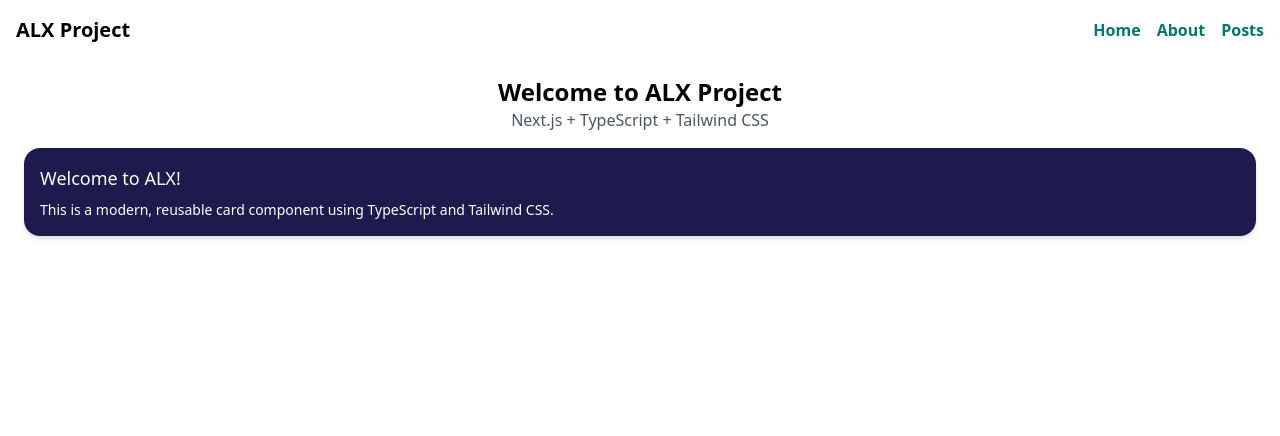
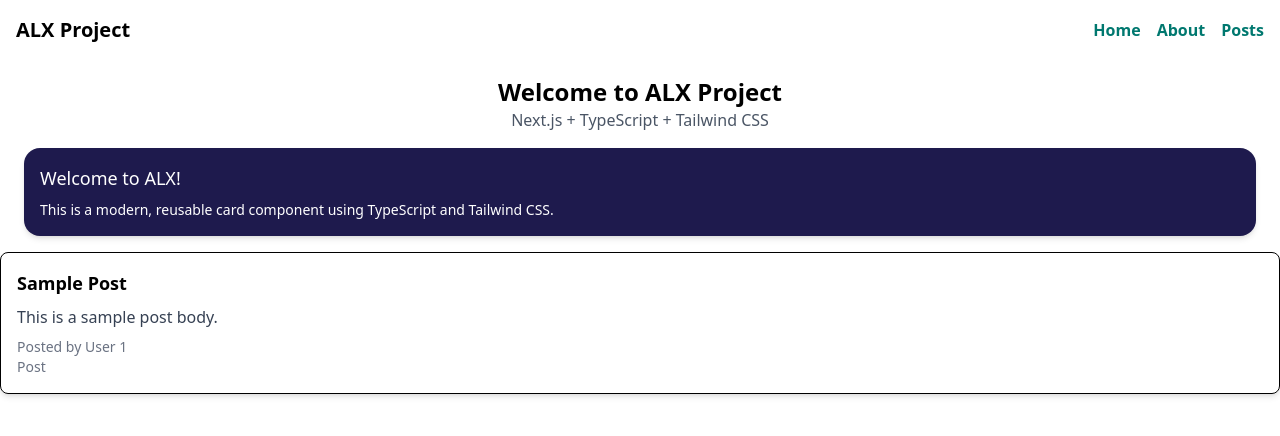
Before and after one commit to kamau552/alx-project-0x02-setup, a Next.js app in the folder alx-project-0x02/: page / in a window 1280 px wide. Shown: the top 436 px of the page. Built offline with nearby package versions, Linux system fonts and the light colour scheme.

Commit message:
Implementation of a PostCard Component

```diff
--- /dev/null
+++ b/alx-project-0x02/components/common/PostCard.tsx
@@ -0,0 +1,15 @@
+import React from 'react'
+import { PostProps } from '@/interfaces'
+
+const PostCard: React.FC<PostProps> = ({title, body, userId, button}) => {
+  return (
+    <div className="border rounded-lg  p-4 shadow-md">
+        <h2  className="text-lg font-bold mb-2">{title}</h2>
+        <p className="text-gray-700 mb-2">{body}</p>
+        <p className="text-sm text-gray-500">Posted by User {userId}</p>
+        <div className="rounded-full text-sm text-gray-500">Post {button}</div>
+    </div>
+  )
+}
+
+export default PostCard
--- a/alx-project-0x02/pages/index.tsx
+++ b/alx-project-0x02/pages/index.tsx
@@ -1,6 +1,7 @@
 import React from 'react';
 import Header from '../components/layout/Header';
 import Card from '../components/common/Card';
+import Post from '../components/common/PostCard';
 
 
 
@@ -16,6 +17,12 @@ export default function HomePage() {
         title ="Welcome to ALX!"
         content ="This is a modern, reusable card component using TypeScript and Tailwind CSS."
       />
+      <Post
+        id={1}
+        title="Sample Post"
+        body="This is a sample post body."
+        userId={1}
+      />
     </div>
   );
 }
--- a/alx-project-0x02/pages/posts.tsx
+++ b/alx-project-0x02/pages/posts.tsx
@@ -1,19 +1,32 @@
-import React from "react";
+import { useEffect, useState } from 'react';
 import Header from "@/components/layout/Header";
 import Card from "@/components/common/Card";
+import PostCard from "@/components/common/PostCard";
+import { PostProps } from "@/interfaces";
 
 
 export default function PostsPage() {
+  const [posts, setPosts] = useState<PostProps[]>([]);
+
+  useEffect(() => {
+    fetch('https://jsonplaceholder.typicode.com/posts?_limit=40')
+      .then(res => res.json())
+      .then(data => setPosts(data));
+  }, []);
+
   return (
     <>
       <Header />
       <main className="p-6">
         <h2 className="text-2xl font-bold">Posts Page</h2>
         <div className="mt-4 w-60 ">
-        <Card
+        {/*<Card
         title ="Welcome to posts"
         content ="posts page is a modern, reusable card component using TypeScript and Tailwind CSS."
-      />
+      />*/}
+        {posts.map((post) => (
+          <PostCard key={post.id} {...post} />
+        ))}
         </div>
       </main>
     </>
```
Also changed, not shown: alx-project-0x02/interfaces/index.ts (+8 -0 lines).
